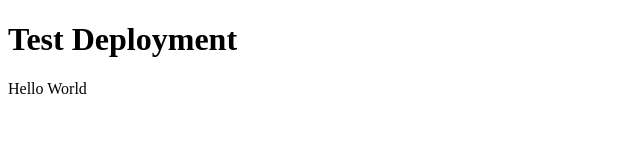
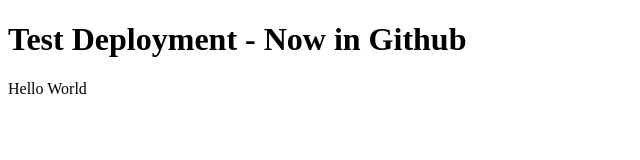
Before and after one commit to rederu/rederu.github.io, a plain HTML site: page index.html in a window 1280 px wide. Shown: the whole page, without its empty margins (0-640 px from the left). Drawn offline with Linux system fonts and the light colour scheme.

Commit message:
changes in index.html

```diff
--- a/index.html
+++ b/index.html
@@ -4,7 +4,7 @@
     <title>Document</title>
 </head>
 <body>
-    <h1>Test Deployment</h1>
+    <h1>Test Deployment - Now in Github</h1>
     <p>Hello World</p>
 
 </body>
```
